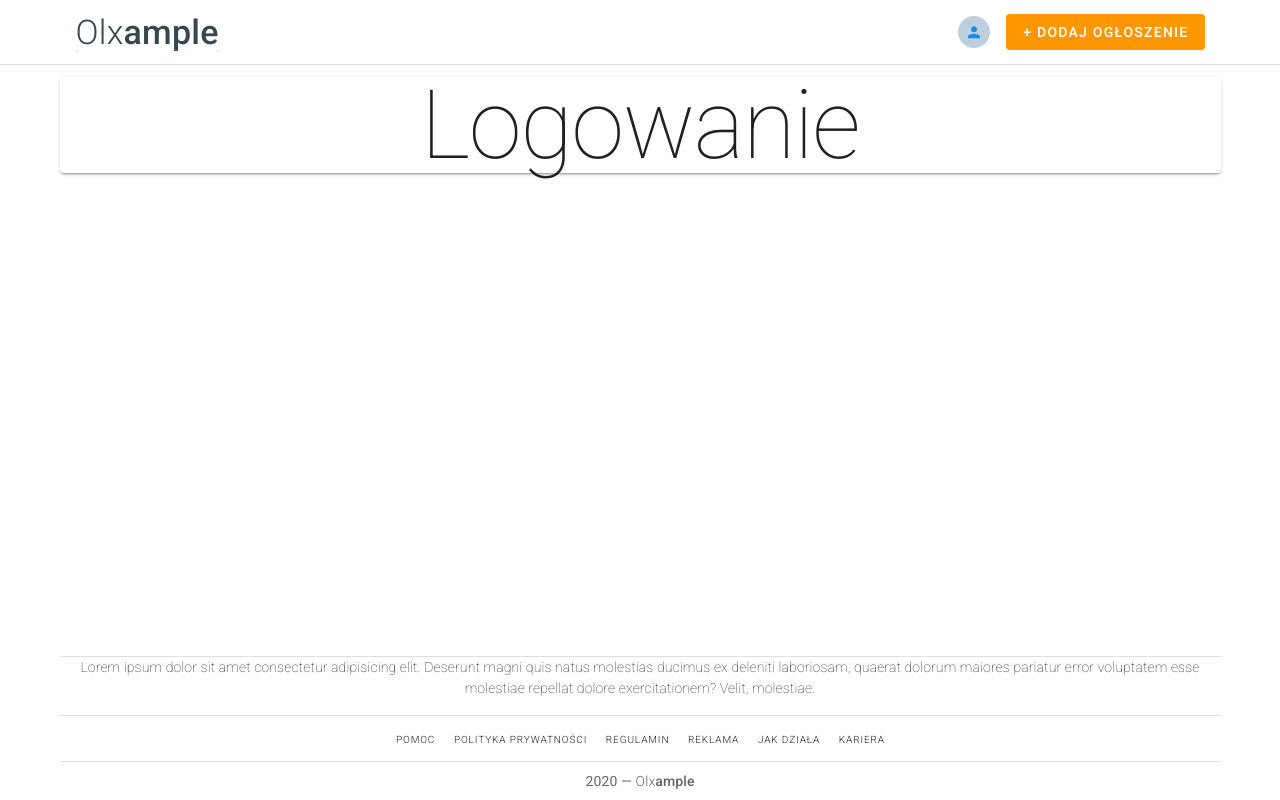
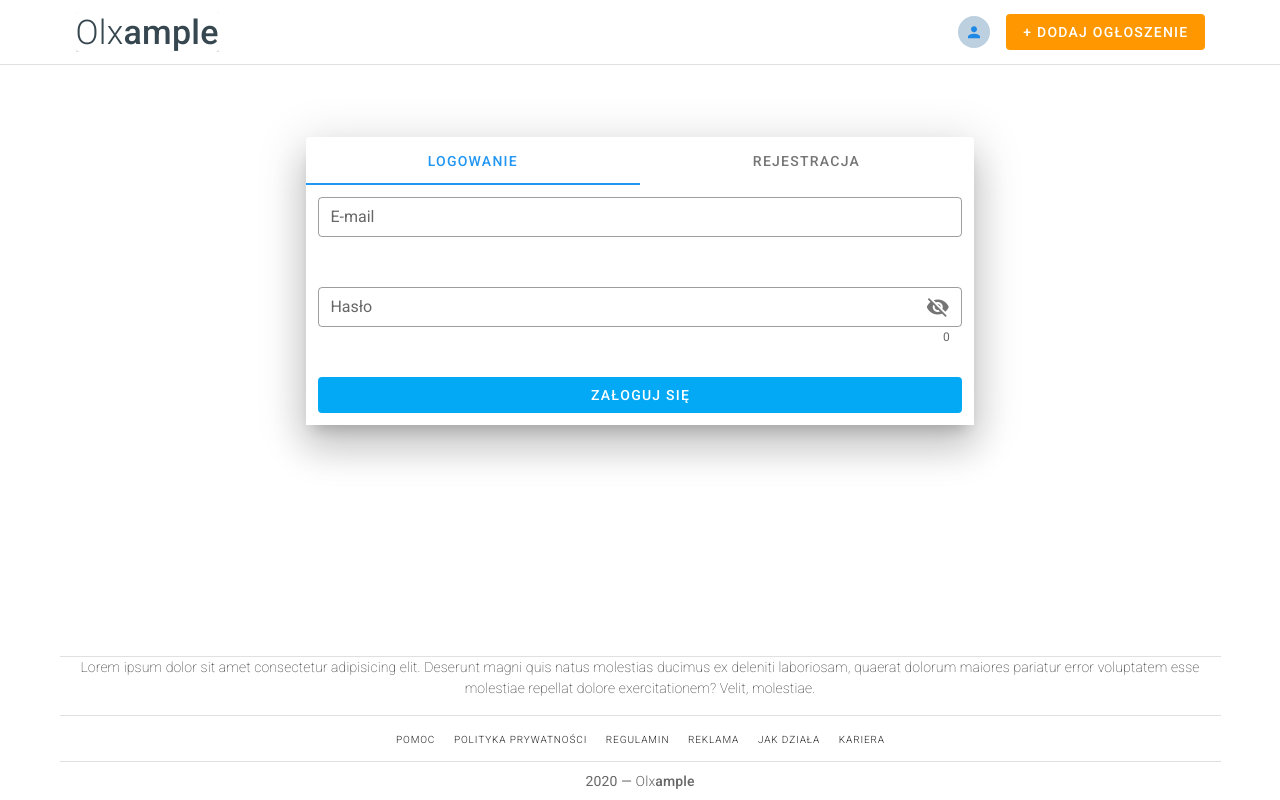
Before and after one commit to sinkuladis/apsi, a Vue app in the folder frontend/: page /login in a window 1280 px wide. Built offline with nearby package versions, Linux system fonts and the light colour scheme.

Commit message:
Login and registration forms

```diff
--- a/frontend/src/components/Navbar.vue
+++ b/frontend/src/components/Navbar.vue
@@ -4,7 +4,7 @@
         <v-toolbar flat>
             <!--Toorbar title-->
             <v-toolbar-title>
-                <v-card :ripple="false" :to="'/'" class="display-1 blue-grey--text text--darken-3">
+                <v-card :ripple="false" :to="'/'" tag="section" class="display-1 blue-grey--text text--darken-3 white-background">
                     <span class="font-weight-light">Olx</span>
                     <span class="font-weight-medium">ample</span>
                 </v-card>
@@ -73,4 +73,7 @@
 </script>
 
 <style scoped>
+    .white-background {
+        background-color: white;
+    }
 </style>
--- a/frontend/src/views/Login.vue
+++ b/frontend/src/views/Login.vue
@@ -1,17 +1,99 @@
 <template>
-    <v-container>
-        <v-card>
-            <p class="display-4 font-weight-thin text-center">Logowanie</p>
-        </v-card>
+    <v-container class="my-15">
+        <v-row justify="center">
+            <v-col cols="7">
+                <v-card elevation="24">
+                    <v-tabs color="blue" fixed-tabs>
+                        <v-tabs-slider color="blue"></v-tabs-slider>
+
+                        <v-tab href="#login">Logowanie</v-tab>
+                        <v-tab-item value="login">
+                            <v-container>
+                                <v-row>
+                                    <v-col cols="12">
+                                        <v-text-field dense outlined label="E-mail">
+                                        </v-text-field>
+                                    </v-col>
+                                </v-row>
+                                <v-row>
+                                    <v-col cols="12">
+                                        <v-text-field
+                                                dense
+                                                outlined
+                                                flat
+                                                label="Hasło"
+                                                :append-icon="showPass ? 'mdi-eye' : 'mdi-eye-off'"
+                                                :type="showPass ? 'text' : 'password'"
+                                                counter
+                                                @click:append="showPass = !showPass">
+                                        </v-text-field>
+                                    </v-col>
+                                </v-row>
+                                <v-row>
+                                    <v-col cols="12">
+                                        <v-btn :ripple="false" block depressed dark color="light-blue">Załoguj się</v-btn>
+                                    </v-col>
+                                </v-row>
+                            </v-container>
+                        </v-tab-item>
+
+                        <v-tab href="#signup">Rejestracja</v-tab>
+                        <v-tab-item value="signup">
+                            <v-container>
+                                <v-row>
+                                    <v-col cols="12">
+                                        <v-text-field dense outlined label="E-mail">
+                                        </v-text-field>
+                                    </v-col>
+                                </v-row>
+                                <v-row>
+                                    <v-col cols="12">
+                                        <v-text-field
+                                                dense
+                                                outlined
+                                                flat
+                                                label="Hasło"
+                                                :append-icon="showPass ? 'mdi-eye' : 'mdi-eye-off'"
+                                                :type="showPass ? 'text' : 'password'"
+                                                counter
+                                                @click:append="showPass = !showPass">
+                                        </v-text-field>
+                                    </v-col>
+                                </v-row>
+                                <v-row>
+                                    <v-col>
+                                        <v-checkbox
+                                                class="font-weight-light ma-0 pa-0"
+                                                v-model="checkbox"
+                                                :label="`Wyrażam zgodę`"
+                                        ></v-checkbox>
+                                    </v-col>
+                                </v-row>
+                                <v-row>
+                                    <v-col cols="12">
+                                        <v-btn :ripple="false" block depressed dark color="light-blue">Zarejestruj się</v-btn>
+                                    </v-col>
+                                </v-row>
+                            </v-container>
+                        </v-tab-item>
+                    </v-tabs>
+                </v-card>
+            </v-col>
+        </v-row>
     </v-container>
 </template>
 
 <script>
     export default {
-        name: "Login"
+        name: "Login",
+        data() {
+            return {
+                showPass: false,
+                checkbox: false
+            }
+        }
     }
 </script>
 
 <style scoped>
-
 </style>
```
